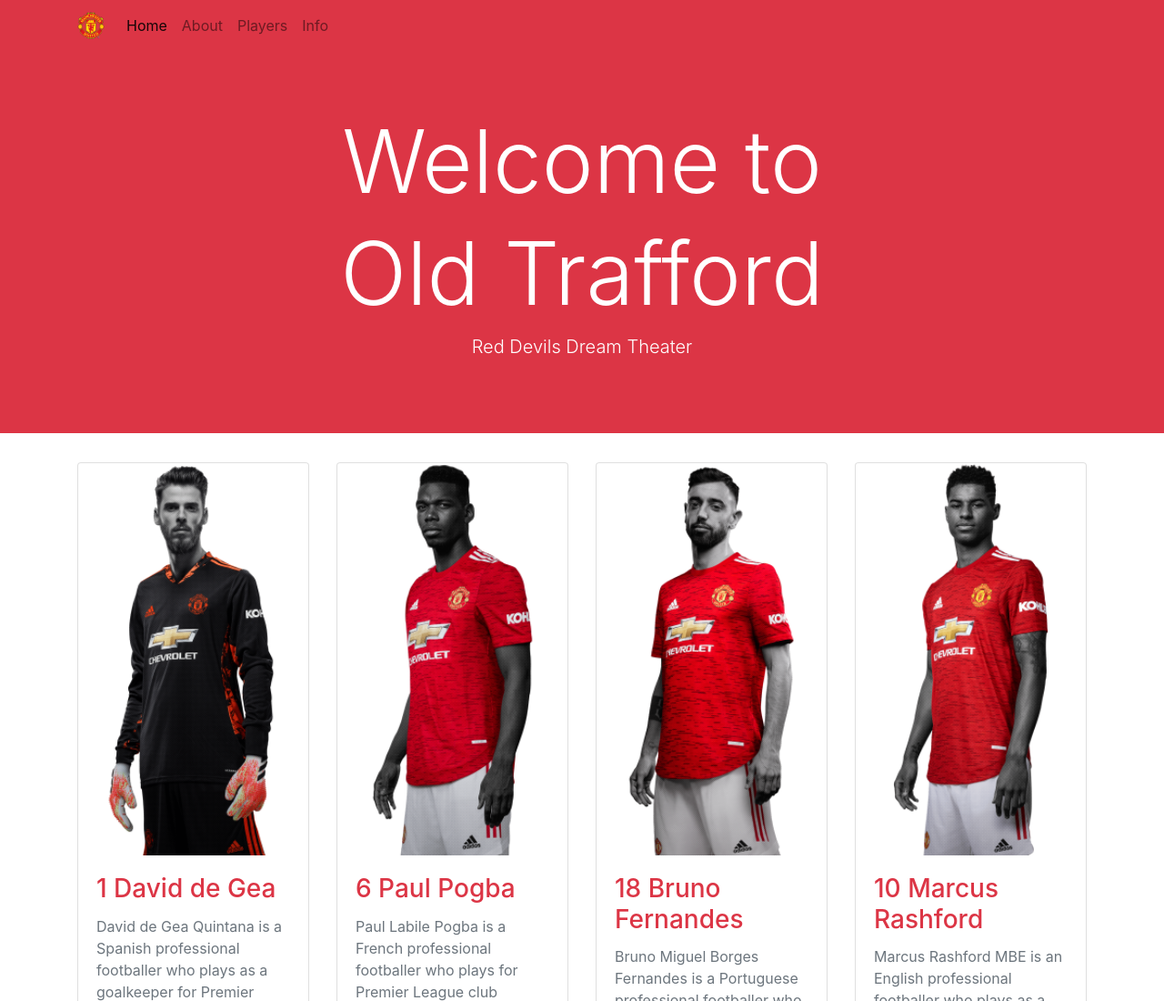
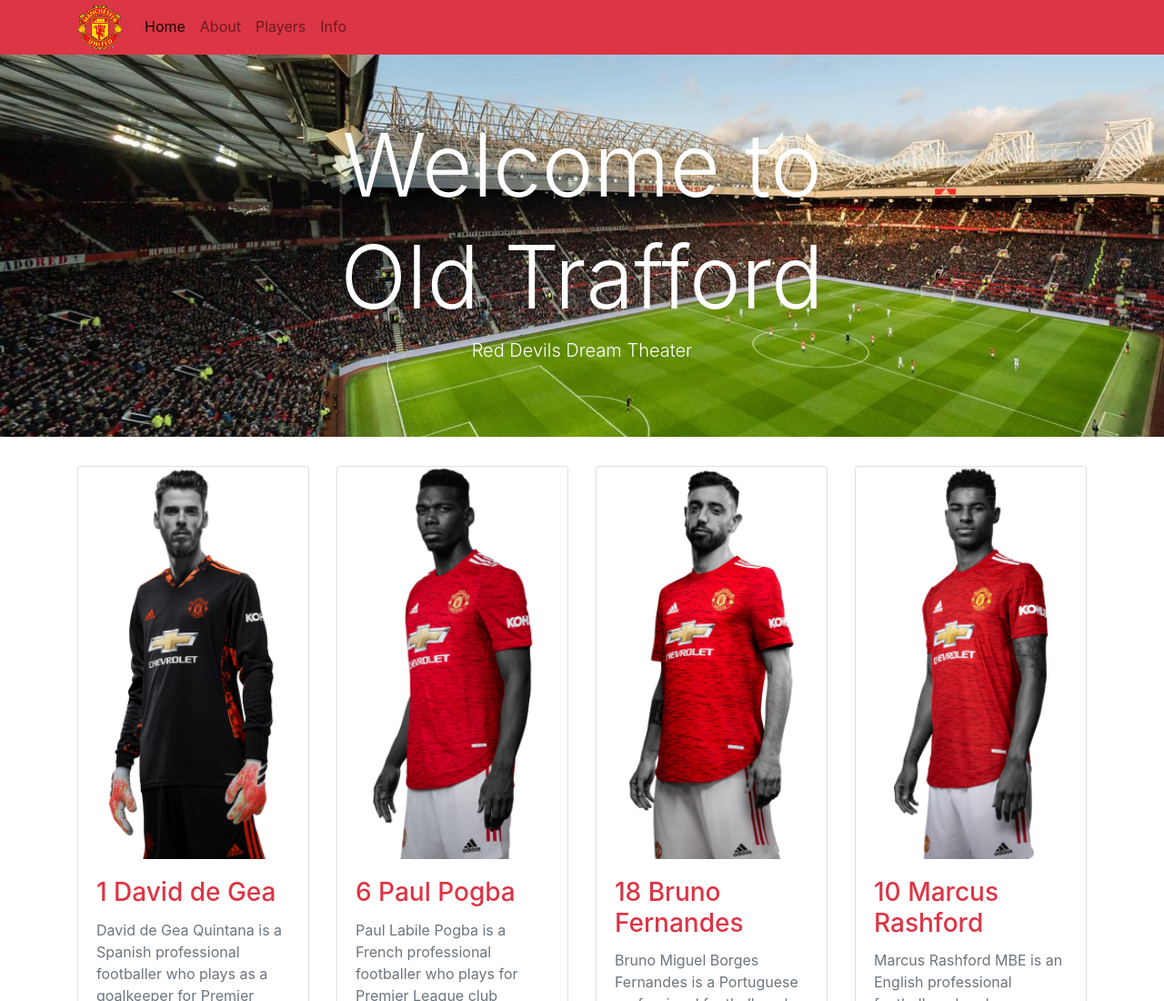
Before and after one commit to ABDO750/MUN, a plain HTML site: page index.html in a window 1280 px wide. Shown: the top 1100 px of the page at 91% size. Drawn offline with nearby package versions, Linux system fonts and the light colour scheme.

Commit message:
Update index.html

```diff
--- a/index.html
+++ b/index.html
@@ -7,7 +7,27 @@
 
     <!-- Bootstrap CSS -->
     <link rel="stylesheet" href="https://cdn.jsdelivr.net/npm/bootstrap@4.5.3/dist/css/bootstrap.min.css" integrity="sha384-TX8t27EcRE3e/ihU7zmQxVncDAy5uIKz4rEkgIXeMed4M0jlfIDPvg6uqKI2xXr2" crossorigin="anonymous">
+    <style>
 
+        div.jumbotron{
+
+           background-image: url(/img/OldTrafford.jpg);
+           background-repeat: no-repeat ;
+           background-size: cover;
+        }
+
+        a.nav-item{
+
+            font-size: medium;
+            margin-top: 9px;
+
+        }
+
+        nav.navbar{
+
+            height: 60px;;
+        }
+    </style>
 
   </head>
   <body>
@@ -21,7 +41,7 @@
                 <div class="collapse navbar-collapse" id="mainnav">
                     <div class="navbar-nav">
                         <a class="navbar-brand" href="#">
-                            <img src="img/MUN.png" width="30" height="30" class="d-inline-block align-top" alt="" loading="lazy"></a>
+                            <img src="img/MUN.png" width="50" height="50" class="d-inline-block align-top" alt="" loading="lazy"></a>
                             <a class="nav-item nav-link active" href="#">Home</a>
                             <a class="nav-item nav-link " href="#">About</a>
                             <a class="nav-item nav-link " href="#players">Players</a>
```
